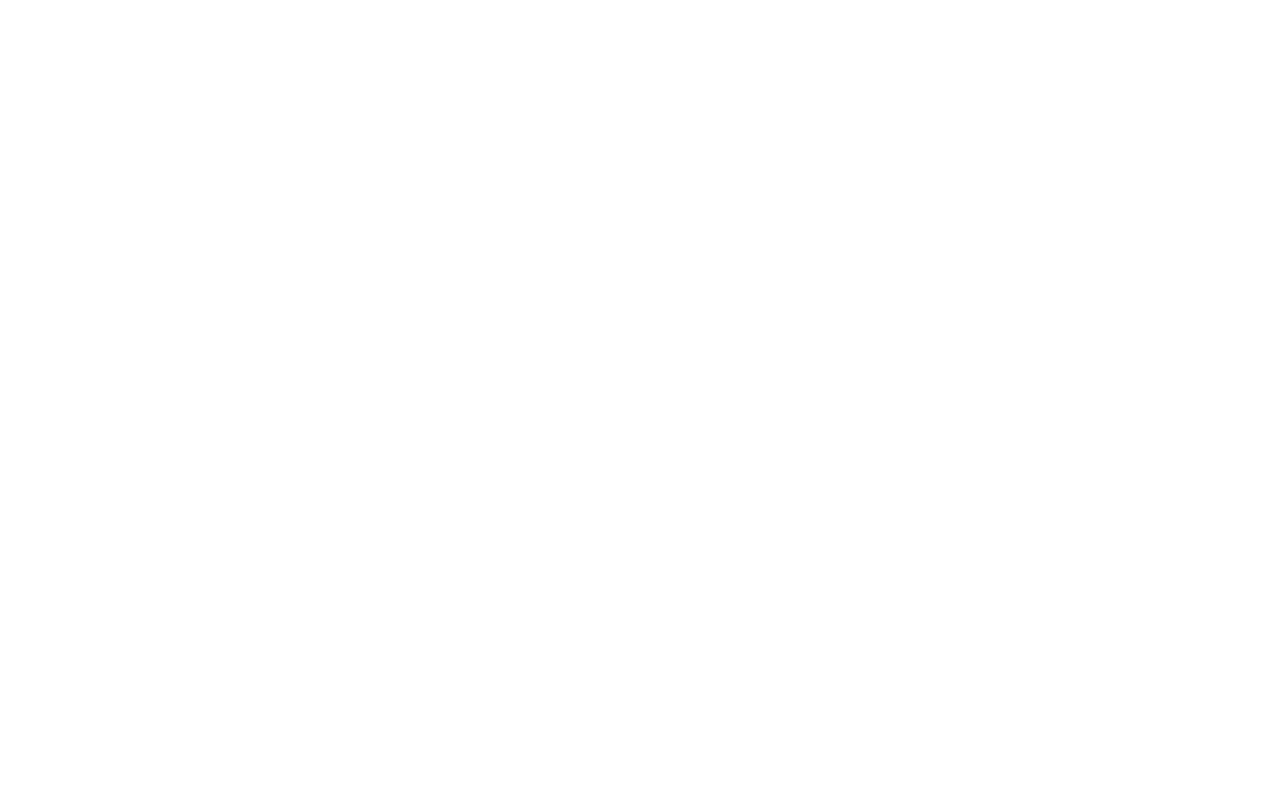
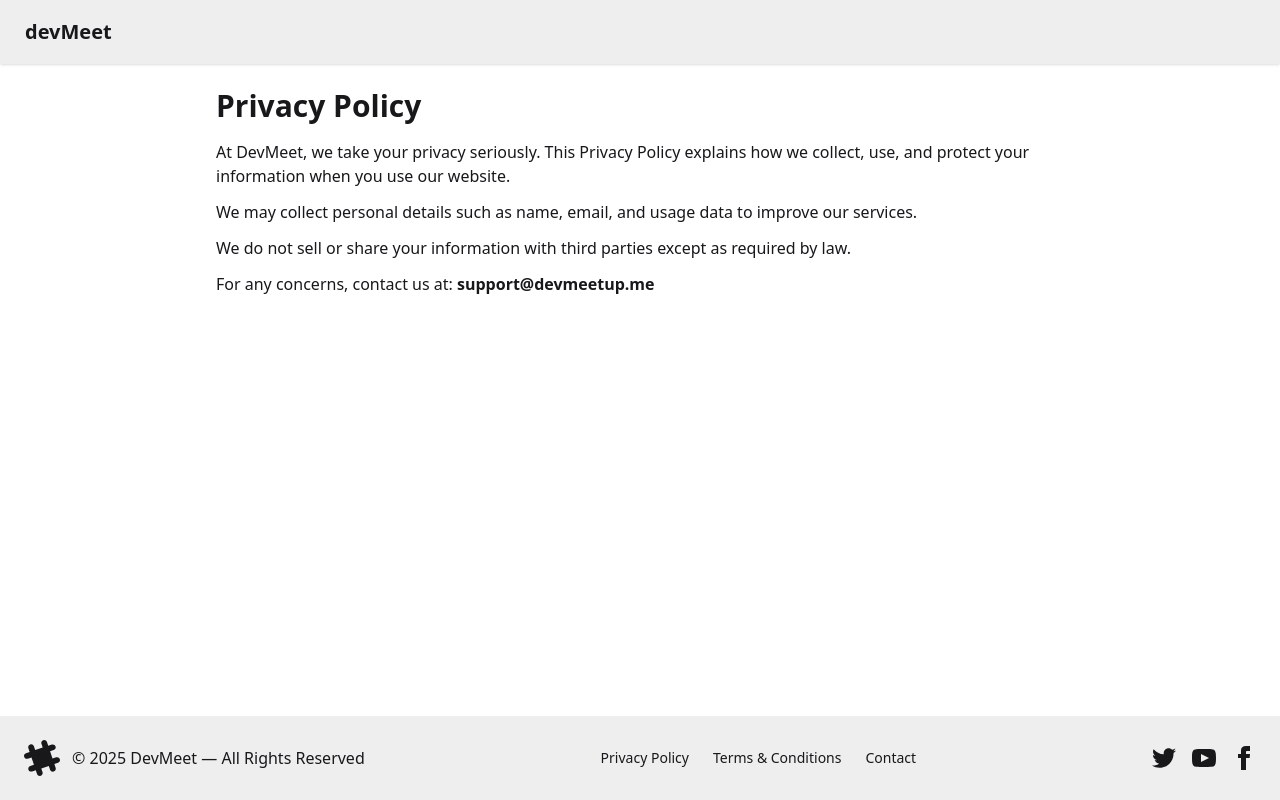
Before and after one commit to yashmankar1/devMeet-web, a React (Vite) app: page /privacy-policy in a window 1280 px wide. Before the commit this address had no page. Built offline with nearby package versions, Linux system fonts and the light colour scheme; no server answers.

Commit message:
feat: add Privacy Policy, Terms & Conditions, and Contact pages; enhance routing and footer layout

```diff
--- a/src/App.jsx
+++ b/src/App.jsx
@@ -1,8 +1,8 @@
 import { BrowserRouter, Routes, Route } from "react-router";
-
 import { Provider } from "react-redux";
 import appStore from "./utils/appStore";
 
+// components
 import Body from "./components/Body";
 import Feed from "./components/Feed";
 import Login from "./components/Login";
@@ -10,22 +10,33 @@
 import Connections from "./components/Connections";
 import Requests from "./components/Requests";
 
+// new pages
+import PrivacyPolicy from "./pages/LegalPrivacy";
+import Terms from "./pages/Terms";
+import Contact from "./pages/Contact";
+
 export default function App() {
   return (
-    <>
     <Provider store={appStore}>
       <BrowserRouter basename="/">
         <Routes>
           <Route path="/" element={<Body />}>
-              <Route path="/" element={<Feed />} />
-              <Route path="/login" element={<Login />} />
-              <Route path="/profile" element={<Profile />} />
-              <Route path="/connections" element={<Connections />} />
-              <Route path="/requests" element={<Requests />} />
+            {/* Home feed (correct way to render default nested route) */}
+            <Route index element={<Feed />} />
+
+            {/* Other existing pages */}
+            <Route path="login" element={<Login />} />
+            <Route path="profile" element={<Profile />} />
+            <Route path="connections" element={<Connections />} />
+            <Route path="requests" element={<Requests />} />
+
+            {/* Policy pages */}
+            <Route path="privacy-policy" element={<PrivacyPolicy />} />
+            <Route path="terms" element={<Terms />} />
+            <Route path="contact" element={<Contact />} />
           </Route>
         </Routes>
       </BrowserRouter>
     </Provider>
-    </>
   );
 }
--- a/src/components/Body.jsx
+++ b/src/components/Body.jsx
@@ -24,7 +24,6 @@
       if (error.status === 401) {
         navigate("/login");
       }
-
       console.error(error);
     }
   };
@@ -34,9 +33,14 @@
   }, []);
 
   return (
-    <div>
+    <div className="min-h-screen flex flex-col">
       <NavBar />
-      <Outlet />
+
+      {/* Page content grows and pushes footer down */}
+      <div className="flex-1">
+        <Outlet />
+      </div>
+
       <Footer />
     </div>
   );
--- a/src/components/Footer.jsx
+++ b/src/components/Footer.jsx
@@ -1,55 +1,76 @@
 const Footer = () => {
   return (
-    <footer className="footer sm:footer-horizontal bg-base-300 text-neutral-content items-center p-4 fixed bottom-0">
-      <aside className="grid-flow-col items-center">
+    <footer className="bg-base-300 text-base-content p-6 mt-10">
+      <div className="container mx-auto flex flex-col md:flex-row justify-between items-center gap-4">
+        {/* Left section */}
+        <div className="flex items-center gap-3">
           <svg
             width="36"
             height="36"
             viewBox="0 0 24 24"
             xmlns="http://www.w3.org/2000/svg"
-          fillRule="evenodd"
-          clipRule="evenodd"
             className="fill-current"
           >
-          <path d="M22.672 15.226l-2.432.811.841 2.515c.33 1.019-.209 2.127-1.23 2.456-1.15.325-2.148-.321-2.463-1.226l-.84-2.518-5.013 1.677.84 2.517c.391 1.203-.434 2.542-1.831 2.542-.88 0-1.601-.564-1.86-1.314l-.842-2.516-2.431.809c-1.135.328-2.145-.317-2.463-1.229-.329-1.018.211-2.127 1.231-2.456l2.432-.809-1.621-4.823-2.432.808c-1.355.384-2.558-.59-2.558-1.839 0-.817.509-1.582 1.327-1.846l2.433-.809-.842-2.515c-.33-1.02.211-2.129 1.232-2.458 1.02-.329 2.13.209 2.461 1.229l.842 2.515 5.011-1.677-.839-2.517c-.403-1.238.484-2.553 1.843-2.553.819 0 1.585.509 1.85 1.326l.841 2.517 2.431-.81c1.02-.33 2.131.211 2.461 1.229.332 1.018-.21 2.126-1.23 2.456l-2.433.809 1.622 4.823 2.433-.809c1.242-.401 2.557.484 2.557 1.838 0 .819-.51 1.583-1.328 1.847m-8.992-6.428l-5.01 1.675 1.619 4.828 5.011-1.674-1.62-4.829z"></path>
+            <path d="M22.672 15.226l-2.432 .811 .841 2.515c.33 1.019 -.209 2.127 -1.23 2.456 -1.15 .325 -2.148 -.321 -2.463 -1.226l-.84 -2.518 -5.013 1.677 .84 2.517c.391 1.203 -.434 2.542 -1.831 2.542 -.88 0 -1.601 -.564 -1.86 -1.314l-.842 -2.516 -2.431 .809c-1.135 .328 -2.145 -.317 -2.463 -1.229 -.329 -1.018 .211 -2.127 1.231 -2.456l2.432 -.809 -1.621 -4.823 -2.432 .808c-1.355 .384 -2.558 -.59 -2.558 -1.839 0 -.817 .509 -1.582 1.327 -1.846l2.433 -.809 -.842 -2.515c-.33 -1.02 .211 -2.129 1.232 -2.458 1.02 -.329 2.13 .209 2.461 1.229l.842 2.515 5.011 -1.677 -.839 -2.517c-.403 -1.238 .484 -2.553 1.843 -2.553 .819 0 1.585 .509 1.85 1.326l.841 2.517 2.431 -.81c1.02 -.33 2.131 .211 2.461 1.229 .332 1.018 -.21 2.126 -1.23 2.456l-2.433 .809 1.622 4.823 2.433 -.809c1.242 -.401 2.557 .484 2.557 1.838 0 .819 -.51 1.583 -1.328 1.847"></path>
           </svg>
-        <p>Copyright © {new Date().getFullYear()} - All right reserved</p>
-      </aside>
-      <nav className="grid-flow-col gap-4 md:place-self-center md:justify-self-end">
-        <a>
+
+          <p className="font-medium">
+            © {new Date().getFullYear()} DevMeet — All Rights Reserved
+          </p>
+        </div>
+
+        {/* Center Links */}
+        <div className="flex gap-6 text-sm">
+          <a href="/privacy-policy" className="hover:underline">
+            Privacy Policy
+          </a>
+          <a href="/terms" className="hover:underline">
+            Terms & Conditions
+          </a>
+          <a href="/contact" className="hover:underline">
+            Contact
+          </a>
+        </div>
+
+        {/* Social Icons */}
+        <div className="flex gap-4">
+          <a href="#" className="hover:opacity-80">
             <svg
               xmlns="http://www.w3.org/2000/svg"
               width="24"
               height="24"
+              className="fill-current"
               viewBox="0 0 24 24"
-            className="fill-current"
             >
-            <path d="M24 4.557c-.883.392-1.832.656-2.828.775 1.017-.609 1.798-1.574 2.165-2.724-.951.564-2.005.974-3.127 1.195-.897-.957-2.178-1.555-3.594-1.555-3.179 0-5.515 2.966-4.797 6.045-4.091-.205-7.719-2.165-10.148-5.144-1.29 2.213-.669 5.108 1.523 6.574-.806-.026-1.566-.247-2.229-.616-.054 2.281 1.581 4.415 3.949 4.89-.693.188-1.452.232-2.224.084.626 1.956 2.444 3.379 4.6 3.419-2.07 1.623-4.678 2.348-7.29 2.04 2.179 1.397 4.768 2.212 7.548 2.212 9.142 0 14.307-7.721 13.995-14.646.962-.695 1.797-1.562 2.457-2.549z"></path>
+              <path d="M24 4.557c-.883 .392 -1.832 .656 -2.828 .775 1.017 -.609 1.798 -1.574 2.165 -2.724 -.951 .564 -2.005 .974 -3.127 1.195 -.897 -.957 -2.178 -1.555 -3.594 -1.555 -3.179 0 -5.515 2.966 -4.797 6.045 -4.091 -.205 -7.719 -2.165 -10.148 -5.144 -1.29 2.213 -.669 5.108 1.523 6.574 -.806 -.026 -1.566 -.247 -2.229 -.616 -.054 2.281 1.581 4.415 3.949 4.89 -.693 .188 -1.452 .232 -2.224 .084 .626 1.956 2.444 3.379 4.6 3.419 -2.07 1.623 -4.678 2.348 -7.29 2.04 2.179 1.397 4.768 2.212 7.548 2.212 9.142 0 14.307 -7.721 13.995 -14.646 .962 -.695 1.797 -1.562 2.457 -2.549z" />
             </svg>
           </a>
-        <a>
+
+          <a href="#" className="hover:opacity-80">
             <svg
               xmlns="http://www.w3.org/2000/svg"
               width="24"
               height="24"
+              className="fill-current"
               viewBox="0 0 24 24"
-            className="fill-current"
             >
-            <path d="M19.615 3.184c-3.604-.246-11.631-.245-15.23 0-3.897.266-4.356 2.62-4.385 8.816.029 6.185.484 8.549 4.385 8.816 3.6.245 11.626.246 15.23 0 3.897-.266 4.356-2.62 4.385-8.816-.029-6.185-.484-8.549-4.385-8.816zm-10.615 12.816v-8l8 3.993-8 4.007z"></path>
+              <path d="M19.615 3.184c-3.604 -.246 -11.631 -.245 -15.23 0 -3.897 .266 -4.356 2.62 -4.385 8.816 .029 6.185 .484 8.549 4.385 8.816 3.6 .245 11.626 .246 15.23 0 3.897 -.266 4.356 -2.62 4.385 -8.816 -.029 -6.185 -.484 -8.549 -4.385 -8.816zm-10.615 12.816v-8l8 3.993 -8 4.007z"></path>
             </svg>
           </a>
-        <a>
+
+          <a href="#" className="hover:opacity-80">
             <svg
               xmlns="http://www.w3.org/2000/svg"
               width="24"
               height="24"
+              className="fill-current"
               viewBox="0 0 24 24"
-            className="fill-current"
             >
-            <path d="M9 8h-3v4h3v12h5v-12h3.642l.358-4h-4v-1.667c0-.955.192-1.333 1.115-1.333h2.885v-5h-3.808c-3.596 0-5.192 1.583-5.192 4.615v3.385z"></path>
+              <path d="M9 8h-3v4h3v12h5v-12h3.642l.358 -4h-4v-1.667c0 -.955 .192 -1.333 1.115 -1.333h2.885v-5h-3.808c-3.596 0 -5.192 1.583 -5.192 4.615v3.385z"></path>
             </svg>
           </a>
-      </nav>
+        </div>
+      </div>
     </footer>
   );
 };
--- /dev/null
+++ b/src/pages/Contact.jsx
@@ -0,0 +1,11 @@
+const Contact = () => {
+  return (
+    <div className="p-6 max-w-4xl mx-auto">
+      <h1 className="text-3xl font-bold mb-4">Contact Us</h1>
+      <p className="mb-3">For support or inquiries, contact us at:</p>
+      <p className="font-semibold">support@devmeetup.me</p>
+    </div>
+  );
+};
+
+export default Contact;
--- /dev/null
+++ b/src/pages/LegalPrivacy.jsx
@@ -0,0 +1,25 @@
+const PrivacyPolicy = () => {
+  return (
+    <div className="p-6 max-w-4xl mx-auto">
+      <h1 className="text-3xl font-bold mb-4">Privacy Policy</h1>
+      <p className="mb-3">
+        At DevMeet, we take your privacy seriously. This Privacy Policy explains
+        how we collect, use, and protect your information when you use our
+        website.
+      </p>
+      <p className="mb-3">
+        We may collect personal details such as name, email, and usage data to
+        improve our services.
+      </p>
+      <p className="mb-3">
+        We do not sell or share your information with third parties except as
+        required by law.
+      </p>
+      <p>
+        For any concerns, contact us at: <strong>support@devmeetup.me</strong>
+      </p>
+    </div>
+  );
+};
+
+export default PrivacyPolicy;
--- /dev/null
+++ b/src/pages/Terms.jsx
@@ -0,0 +1,20 @@
+const Terms = () => {
+  return (
+    <div className="p-6 max-w-4xl mx-auto">
+      <h1 className="text-3xl font-bold mb-4">Terms & Conditions</h1>
+      <p className="mb-3">
+        These Terms govern your use of DevMeet. By accessing our website, you
+        agree to follow all rules and policies described here.
+      </p>
+      <p className="mb-3">
+        You may not misuse the platform, engage in fraud, or violate any laws
+        while using DevMeet.
+      </p>
+      <p>
+        DevMeet reserves the right to update Terms at any time without notice.
+      </p>
+    </div>
+  );
+};
+
+export default Terms;
```
Lines whose indentation alone changed are shown as unchanged.
